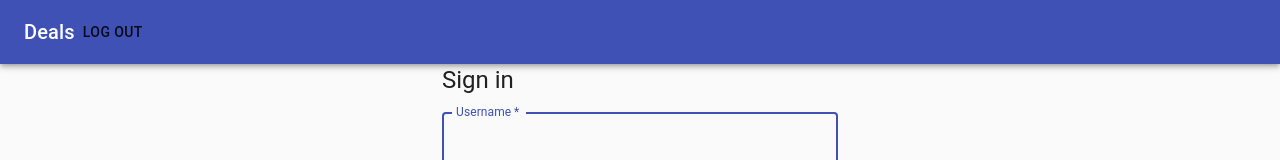
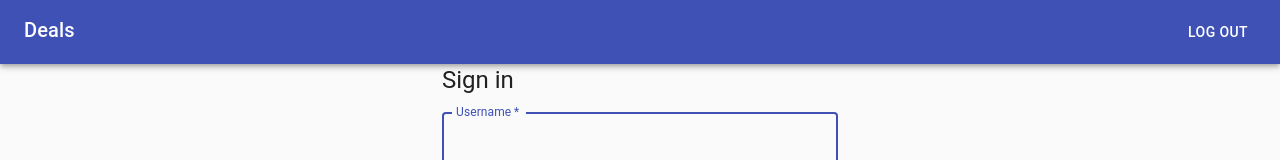
Before and after one commit to karabutov/CodingChallenge2020, a React (Create React App) app in the folder deals-front/: page /login in a window 1280 px wide. Shown: the top 160 px of the page. Built offline with nearby package versions, Linux system fonts and the light colour scheme; no server answers; sample sign-in values are in the browser's storage.

Commit message:
Fix logout button

```diff
--- a/deals-front/src/App.js
+++ b/deals-front/src/App.js
@@ -1,8 +1,8 @@
 import React, { useState, useEffect } from 'react';
-import { BrowserRouter as Router, Switch, Route } from "react-router-dom";
+import { BrowserRouter as Router, Switch, Route, Redirect } from "react-router-dom";
 import axios from 'axios';
 import './App.css';
-import { environment } from './utils';
+import { environment, isLoggedIn } from './utils';
 import {Snackbar } from '@material-ui/core';
 import AllDeals from './Components/AllDeals';
 import Login from './Components/Login';
@@ -10,10 +10,12 @@ import SecuredRoute from './Components/SecuredRoute';
 import AppHeader from './Components/AppHeader';
 
 const App = () => {
+  const [loggedIn, setLoggedIn] = useState(isLoggedIn());
+  const [dbConnectionMsgOpen, setDbConnectionMsgOpen] = useState(false);
 
-  const [dbConnectionMsgOpen, setDbConnectionMsgOpen] = useState(false);
   useEffect(() => {
     getDBConection();
+    setLoggedIn(isLoggedIn());
   }, []);
 
   const getDBConection = async () => {
@@ -24,7 +26,7 @@ const App = () => {
 
   return (
     <Router>
-      <AppHeader isLoggedIn/>
+      <AppHeader loggedIn={loggedIn}/>
       <Snackbar
         anchorOrigin={{ vertical: "bottom", horizontal: "right" }}
         open={dbConnectionMsgOpen}
@@ -33,11 +35,9 @@ const App = () => {
         onClose={() => setDbConnectionMsgOpen(false)}
       />
       <Switch>
-        <Route path="/login">
-          <Login />
-        </Route>
+        <Redirect from="/" to="/deals" exact />
+        <Route path="/login" component={Login} />
         <SecuredRoute path="/deals" component={AllDeals} />
-        <SecuredRoute path="/" component={AllDeals} />
       </Switch>
     </Router>
   );
--- a/deals-front/src/Components/AppHeader.jsx
+++ b/deals-front/src/Components/AppHeader.jsx
@@ -1,25 +1,34 @@
-import React, {useState} from 'react';
+import React from 'react';
 import {useHistory} from 'react-router-dom';
-import {isLoggedIn } from '../utils';
-import {AppBar, Toolbar, Typography, Button } from '@material-ui/core';
+import {AppBar, Toolbar, Typography, Button, Grid } from '@material-ui/core';
 
-const AppHeader = () => {
+const AppHeader = props => {
     const history = useHistory();
-    const [loggedIn, setLoggedIn] = useState(isLoggedIn());
 
     const logOut = () => {
         localStorage.removeItem('isLogged');
-        setLoggedIn(false);
         history.push("/login");
+        history.go(0);
     }
 
     return (
-        <AppBar position="static">
+      <AppBar position="static">
         <Toolbar>
-          <Typography variant="h6">
-            Deals
-          </Typography>
-          {loggedIn ? <Button onClick={logOut}> Log out </Button> : null}
+          <Grid justify="space-between" container>
+            <Grid item>
+              <Typography variant="h6">
+                Deals
+              </Typography>
+            </Grid>
+
+            {
+              props.loggedIn
+              ? <Grid item>
+                  <Button style={{color: "white"}} onClick={logOut}> Log out </Button>
+                </Grid>
+              : null
+            }
+          </Grid>
         </Toolbar>
       </AppBar>
     );
--- a/deals-front/src/Components/Login.jsx
+++ b/deals-front/src/Components/Login.jsx
@@ -24,7 +24,6 @@ const Login = () => {
               fullWidth
               label="Username"
               name="username"
-              autoComplete="username"
               autoFocus
               value = {username}
               onChange={e => setUsername(e.target.value)}
@@ -37,7 +36,6 @@ const Login = () => {
               name="password"
               label="Password"
               type="password"
-              autoComplete="current-password"
               value = {password}
               onChange={e => setPassword(e.target.value)}
             />
@@ -56,10 +54,9 @@ const Login = () => {
 
     function onLoginFormSubmit(event){
         event.preventDefault();
-        console.log(username);
-        console.log(password);
-        // localStorage.setItem('isLogged', true);
-        // history.push("/deals");
+        /*localStorage.setItem('isLogged', true);
+        history.push("/deals");
+        history.go(0);*/
         let formdata = new FormData();
         formdata.append('username', username)
         formdata.append('password', password)
@@ -69,9 +66,9 @@ const Login = () => {
             if(res.data.isPresented){
                 localStorage.setItem('isLogged', true);
                 history.push("/deals");
+                history.go(0);
             }
         });
-
     }
 }
 export default Login;
```
